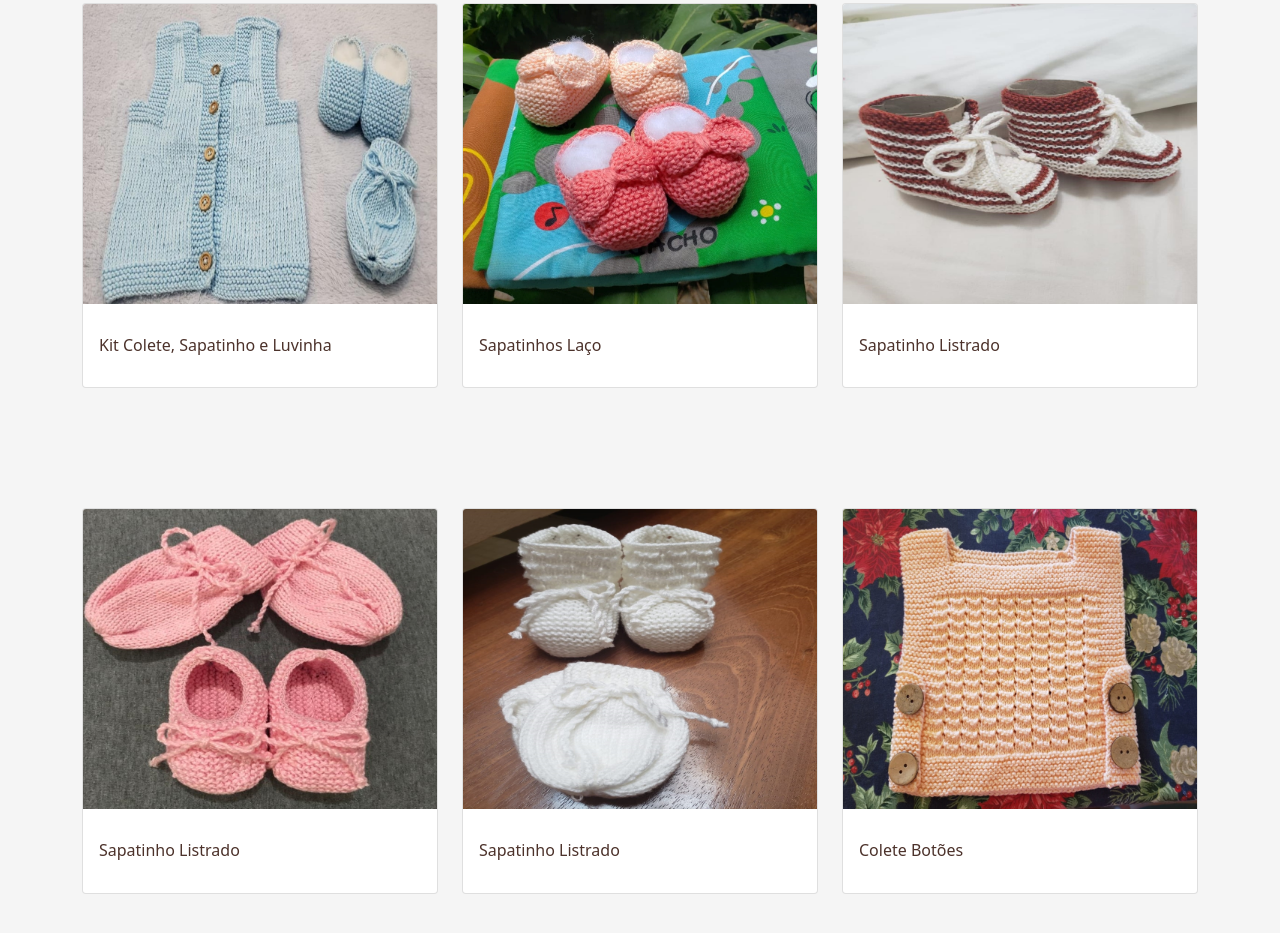
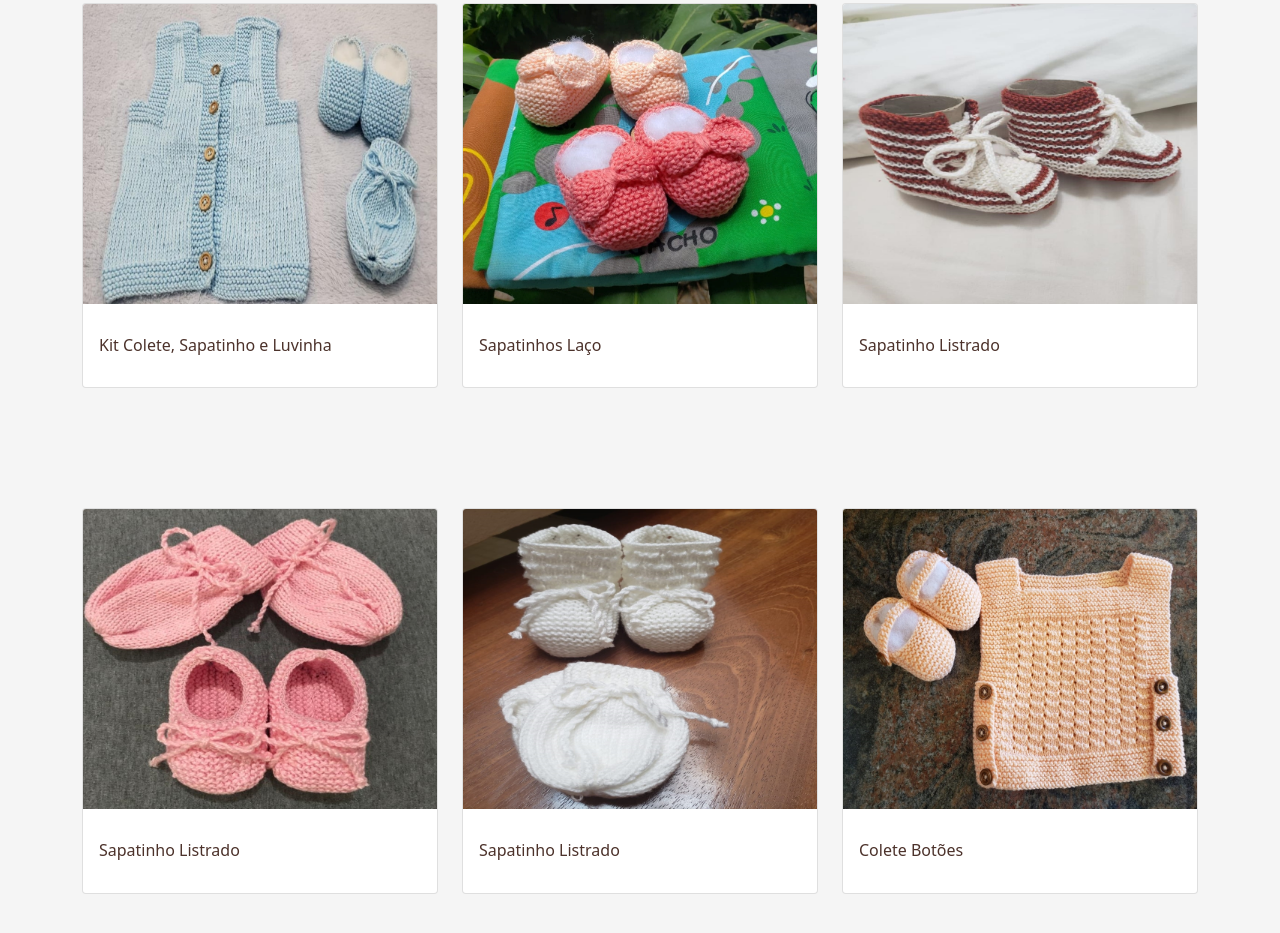
Before and after one commit to paulaarantesr/vo-mina-website, a plain HTML site: page produtos.html in a window 1280 px wide. Shown: the part 333-1266 px from the top of the page. Drawn offline with nearby package versions, Linux system fonts and the light colour scheme; a script that the page names is missing.

Commit message:
Update Colete botões

```diff
--- a/produtos.html
+++ b/produtos.html
@@ -274,7 +274,7 @@
                             <a class="card hoverable mb-4" data-toggle="modal" data-target="#basicExampleModal">
 
                             <!-- Card image -->
-                            <img class="card-img-top" src="Coletes-2-resized.jpeg" alt="Card image cap">
+                            <img class="card-img-top" src="Colete-rosa-resized.jpeg" alt="Card image cap">
 
                               <!-- Card content -->
                               <div class="card-body">
@@ -586,7 +586,7 @@
                             <a class="card hoverable mb-4" data-toggle="modal" data-target="#basicExampleModal">
 
                             <!-- Card image -->
-                            <img class="card-img-top" src="Coletes-2-resized.jpeg" alt="Card image cap">
+                            <img class="card-img-top" src="Colete-rosa-resized.jpeg.jpeg" alt="Card image cap">
 
                               <!-- Card content -->
                               <div class="card-body">
```
